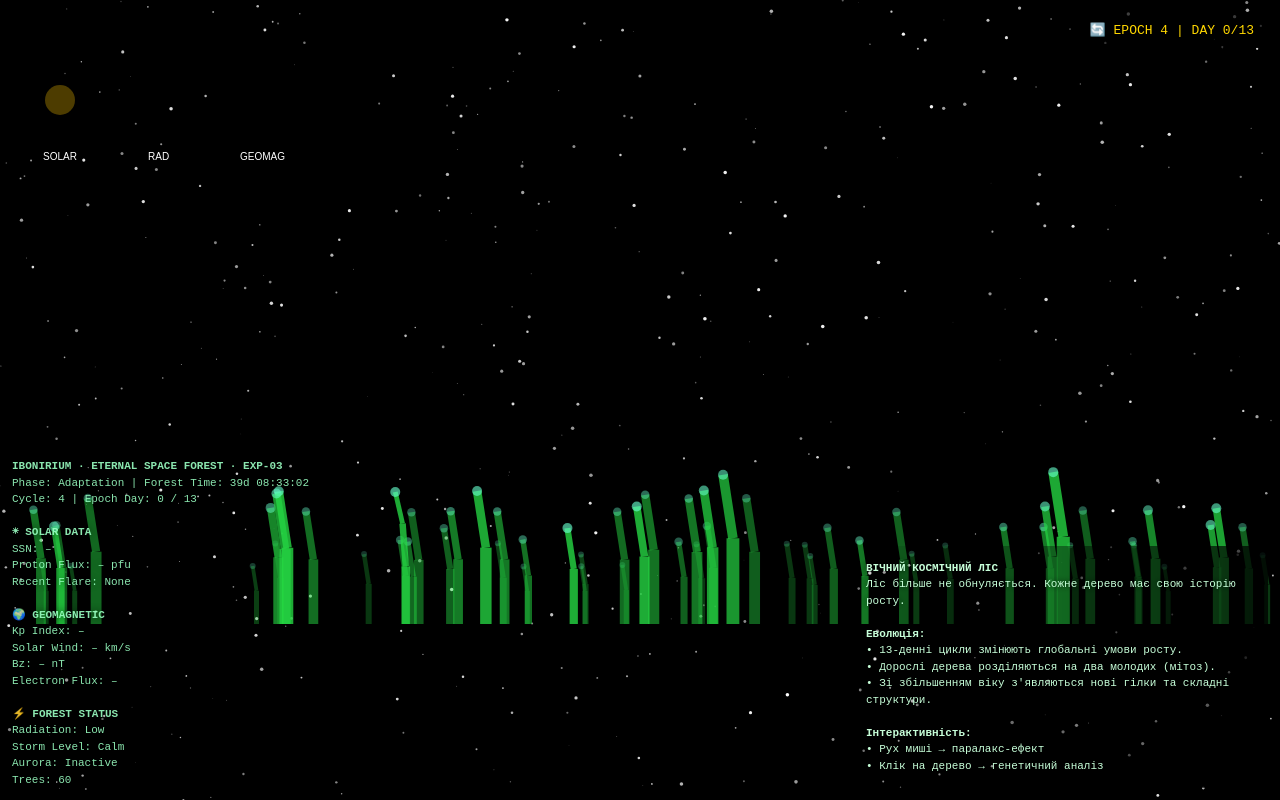
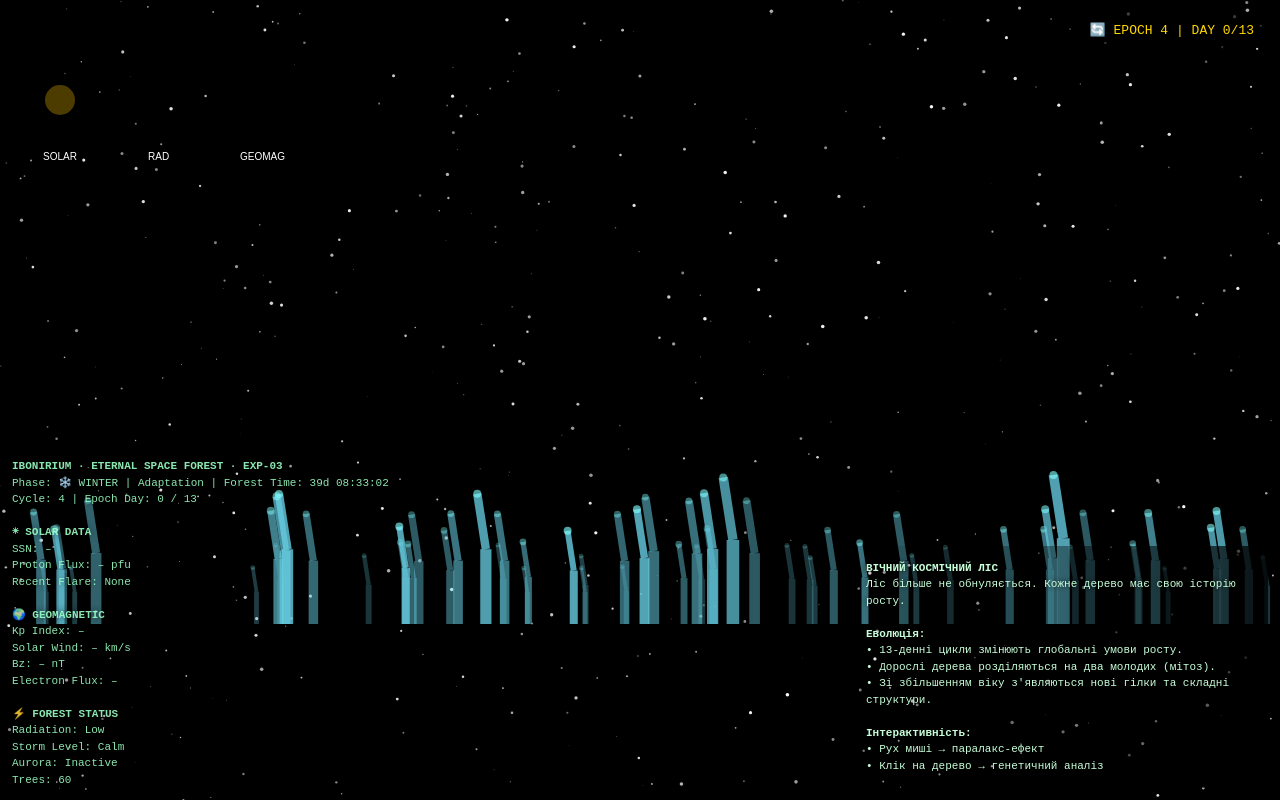
Before and after one commit to lavandaaudit/lis7, a plain HTML site: page index.html in a window 1280 px wide. Drawn offline with Linux system fonts and the light colour scheme; no server answers.

Commit message:
Update index.html

```diff
--- a/index.html
+++ b/index.html
@@ -354,8 +354,8 @@
 
         // КОСМІЧНЕ ДЕРЕВО (ЕТЕРНАЛЬНА ЛОГІКА)
         class CosmicTree {
-            constructor(x, layer, generation = 0, initialAge = 0) {
-                this.x = x; // 0 to 1
+            constructor(x, layer, generation = 0, initialAge = 0, data = null) {
+                this.x = x;
                 this.layer = layer;
                 this.generation = generation;
                 this.type = Math.floor(Math.random() * 4);
@@ -367,12 +367,30 @@
                 this.id = Math.random().toString(36).substr(2, 9);
                 this.isSplitting = false;
 
+                if (data) {
+                    Object.assign(this, data);
+                }
+
                 this.scale = layer === 'back' ? 0.6 : layer === 'mid' ? 0.85 : 1.0;
                 this.opacity = layer === 'back' ? 0.4 : layer === 'mid' ? 0.7 : 1.0;
             }
 
+            getData() {
+                return {
+                    x: this.x,
+                    generation: this.generation,
+                    type: this.type,
+                    age: this.age,
+                    maxAge: this.maxAge,
+                    radiationDamage: this.radiationDamage,
+                    stormEnergy: this.stormEnergy,
+                    id: this.id
+                };
+            }
+
             grow() {
-                let baseGrowth = 0.002 * (0.3 + ssn / 150 + solarWind / 2000) * timeSpeed;
+                const sMod = seasons[currentSeason].growth;
+                let baseGrowth = 0.002 * (0.3 + ssn / 150 + solarWind / 2000) * timeSpeed * sMod;
 
                 // Вплив фаз циклу
                 if (currentDay < 3) baseGrowth *= 0.7; // Фаза адаптації
@@ -400,11 +418,20 @@
                 const rad = this.radiationDamage;
                 const storm = this.stormEnergy;
 
-                let hue = 130 + (this.generation * 20) % 100;
+                // Сезонна палітра
+                let hue = 130;
+                if (currentSeason === 'Spring') hue = 110 + (this.generation * 10) % 50;
+                else if (currentSeason === 'Summer') hue = 150 + (this.generation * 5) % 40;
+                else if (currentSeason === 'Autumn') hue = 25 + (this.generation * 15) % 40;
+                else if (currentSeason === 'Winter') hue = 190 + (this.generation * 20) % 60;
+
                 if (rad > 0.5) hue = 320;
                 else if (storm > 0.5) hue = 190;
 
-                ctx.strokeStyle = `hsl(${hue}, ${70 + storm * 30}%, ${50 + rad * 20}%)`;
+                const saturation = 70 + storm * 30;
+                const lightness = (currentSeason === 'Winter' ? 65 : 50) + rad * 20;
+
+                ctx.strokeStyle = `hsl(${hue}, ${saturation}%, ${lightness}%)`;
                 ctx.globalAlpha = (0.7 + Math.sin(Date.now() * 0.001 + this.phase) * 0.1) * this.opacity;
 
                 const segments = Math.floor(Math.min(this.age, this.maxAge) * 2) + 2;
@@ -437,21 +464,28 @@
                 }
 
                 if (depth === 1) {
-                    ctx.fillStyle = `hsla(${160 + storm * 40}, 100%, 70%, 0.8)`;
-                    ctx.beginPath(); ctx.arc(nx, ny, 5 * this.scale * (1 + storm), 0, Math.PI * 2); ctx.fill();
+                    // Фрукти/Квіти залежно від сезону
+                    let bloomHue = 160;
+                    if (currentSeason === 'Spring') bloomHue = 320; // Рожеві квіти
+                    else if (currentSeason === 'Summer') bloomHue = 50;  // Золоті плоди
+                    else if (currentSeason === 'Winter') bloomHue = 180; // Крижані кристали
+
+                    ctx.fillStyle = `hsla(${bloomHue}, 100%, 75%, 0.8)`;
+                    ctx.beginPath(); ctx.arc(nx, ny, (4 + (currentSeason === 'Summer' ? 3 : 0)) * this.scale * (1 + storm), 0, Math.PI * 2); ctx.fill();
                 }
             }
 
             getInfo() {
                 return `
                     <b>ID:</b> ${this.id}<br>
+                    <b>Season:</b> ${currentSeason}<br>
                     <b>Gen:</b> ${this.generation}<br>
                     <b>Evolution:</b> ${((this.age / this.maxAge) * 100).toFixed(1)}%<br>
                     <b>Health:</b> ${((1 - this.radiationDamage) * 100).toFixed(0)}%<br>
-                    <b>Energy:</b> ${(this.stormEnergy * 100).toFixed(0)}%<br>
-                    <b>Structure:</b> ${this.age > 3 ? 'Complex' : 'Linear'}
+                    <b>Energy:</b> ${(this.stormEnergy * 100).toFixed(0)}%
                 `;
             }
+
         }
 
         // КЕРУВАННЯ ПОПУЛЯЦІЄЮ
@@ -461,15 +495,17 @@
             front: Array.from({ length: 15 }, () => new CosmicTree(Math.random(), 'front'))
         };
 
-        function updateForest() {
+        function updateForest(dt = 1) {
             ['back', 'mid', 'front'].forEach(layer => {
                 const layerTrees = forest[layer];
                 for (let i = layerTrees.length - 1; i >= 0; i--) {
                     const t = layerTrees[i];
-                    t.grow();
+                    //dt дозволяє симулювати пропущений час (offline growth)
+                    for (let step = 0; step < dt; step++) {
+                        t.grow();
+                    }
 
                     if (t.isSplitting) {
-                        // Мітоз: одне дерево стає двома малими
                         layerTrees.splice(i, 1);
                         const spawnX1 = Math.max(0, Math.min(1, t.x - 0.02));
                         const spawnX2 = Math.max(0, Math.min(1, t.x + 0.02));
@@ -477,10 +513,60 @@
                         layerTrees.push(new CosmicTree(spawnX2, layer, t.generation + 1, 0.5));
                     }
                 }
-                // Обмеження популяції для стабільності
                 if (layerTrees.length > 50) layerTrees.splice(0, 10);
             });
             document.getElementById('treeCount').textContent = forest.back.length + forest.mid.length + forest.front.length;
+        }
+
+        // ЗБЕРЕЖЕННЯ ТА ЗАВАНТАЖЕННЯ
+        function saveForestState() {
+            const state = {
+                forest: {
+                    back: forest.back.map(t => t.getData()),
+                    mid: forest.mid.map(t => t.getData()),
+                    front: forest.front.map(t => t.getData())
+                },
+                lastUpdate: Date.now()
+            };
+            localStorage.setItem('ibonirium_eternal_forest', JSON.stringify(state));
+        }
+
+        function loadForestState() {
+            const saved = localStorage.getItem('ibonirium_eternal_forest');
+            if (saved) {
+                const state = JSON.parse(saved);
+                ['back', 'mid', 'front'].forEach(layer => {
+                    forest[layer] = state.forest[layer].map(d => new CosmicTree(d.x, layer, d.generation, d.age, d));
+                });
+
+                // Симуляція "офлайн" росту
+                const now = Date.now();
+                const offlineMs = now - state.lastUpdate;
+                const offlineSteps = Math.min(1000, Math.floor(offlineMs / 1000)); // Обмежуємо щоб не повісити браузер
+                if (offlineSteps > 0) {
+                    updateForest(offlineSteps);
+                }
+            }
+        }
+
+        loadForestState();
+        setInterval(saveForestState, 10000); // Зберігаємо кожні 10 секунд
+
+        // СЕЗОННА СИСТЕМА
+        let currentSeason = 'Winter'; // Spring, Summer, Autumn, Winter
+        const seasons = {
+            'Winter': { growth: 0.5 },
+            'Spring': { growth: 1.5 },
+            'Summer': { growth: 1.2 },
+            'Autumn': { growth: 0.8 }
+        };
+
+        function getSeason() {
+            const month = new Date().getMonth();
+            if (month >= 2 && month <= 4) return 'Spring';
+            if (month >= 5 && month <= 7) return 'Summer';
+            if (month >= 8 && month <= 10) return 'Autumn';
+            return 'Winter';
         }
 
         // ЦИКЛ ТА ЧАС
@@ -495,6 +581,7 @@
             const totalDays = Math.floor(diff / 86400000);
             currentCycle = Math.floor(totalDays / 13) + 1;
             currentDay = totalDays % 13;
+            currentSeason = getSeason();
 
             const h = Math.floor((diff / 3600000) % 24).toString().padStart(2, '0');
             const m = Math.floor((diff / 60000) % 60).toString().padStart(2, '0');
@@ -507,9 +594,18 @@
             document.getElementById('dayDisplay').textContent = currentDay;
 
             const phases = ["Adaptation", "Synthesis", "Growth", "Mutation", "Radiation Hunt", "Expansion", "Climax", "Spititual", "Deep Root", "Solar Link", "Crystalizing", "Mitosis Peak", "Stable"];
-            document.getElementById('phase').textContent = phases[currentDay] || "Eternal";
+
+            const seasonLabel = {
+                'Spring': '🌸 SPRING',
+                'Summer': '☀️ SUMMER',
+                'Autumn': '🍂 AUTUMN',
+                'Winter': '❄️ WINTER'
+            }[currentSeason];
+
+            document.getElementById('phase').textContent = `${seasonLabel} | ${phases[currentDay] || "Eternal"}`;
         }
         setInterval(updateClocks, 1000); updateClocks();
+
 
         // КЛІК
         addEventListener('click', (e) => {
@@ -519,7 +615,7 @@
                 forest[layer].forEach(t => {
                     const dx = e.clientX - t.screenX;
                     const dy = e.clientY - t.screenY;
-                    if (Math.sqrt(dx*dx + dy*dy) < t.screenRadius + 20) {
+                    if (Math.sqrt(dx * dx + dy * dy) < t.screenRadius + 20) {
                         document.getElementById('treeDetails').innerHTML = t.getInfo();
                         document.getElementById('treeInfo').style.display = 'block';
                         found = true;
@@ -534,11 +630,11 @@
             updateParallax();
             drawStars();
             drawAurora();
-            updateForest();
+            updateForest(1); // Кожен кадр - 1 ітерація росту
 
-            bctx.clearRect(0,0,starC.width, starC.height);
-            mctx.clearRect(0,0,starC.width, starC.height);
-            fctx.clearRect(0,0,starC.width, starC.height);
+            bctx.clearRect(0, 0, starC.width, starC.height);
+            mctx.clearRect(0, 0, starC.width, starC.height);
+            fctx.clearRect(0, 0, starC.width, starC.height);
 
             forest.back.forEach(t => t.draw(bctx));
             forest.mid.forEach(t => t.draw(mctx));
@@ -552,18 +648,18 @@
             ctxs.clearRect(0, 0, sensC.width, sensC.height);
             const py = 140;
             // SSN
-            ctxs.fillStyle = `rgba(255,200,0,${0.3 + ssn/200})`;
-            ctxs.beginPath(); ctxs.arc(60, py-40, 15 + ssn/40, 0, 7); ctxs.fill();
-            ctxs.fillStyle = '#fff'; ctxs.fillText('SOLAR', 43, py+20);
+            ctxs.fillStyle = `rgba(255,200,0,${0.3 + ssn / 200})`;
+            ctxs.beginPath(); ctxs.arc(60, py - 40, 15 + ssn / 40, 0, 7); ctxs.fill();
+            ctxs.fillStyle = '#fff'; ctxs.fillText('SOLAR', 43, py + 20);
             // RAD
             ctxs.strokeStyle = radiationLevel > 0.5 ? '#f00' : '#0f0';
             ctxs.lineWidth = 4;
-            ctxs.beginPath(); ctxs.arc(160, py-40, 20, -1.5, -1.5 + (radiationLevel * 6.28)); ctxs.stroke();
-            ctxs.fillText('RAD', 148, py+20);
+            ctxs.beginPath(); ctxs.arc(160, py - 40, 20, -1.5, -1.5 + (radiationLevel * 6.28)); ctxs.stroke();
+            ctxs.fillText('RAD', 148, py + 20);
             // STORM
             ctxs.strokeStyle = '#0af';
-            ctxs.beginPath(); ctxs.arc(260, py-40, 20, -1.5, -1.5 + (stormLevel * 6.28)); ctxs.stroke();
-            ctxs.fillText('GEOMAG', 240, py+20);
+            ctxs.beginPath(); ctxs.arc(260, py - 40, 20, -1.5, -1.5 + (stormLevel * 6.28)); ctxs.stroke();
+            ctxs.fillText('GEOMAG', 240, py + 20);
         }
 
         loop();
```
